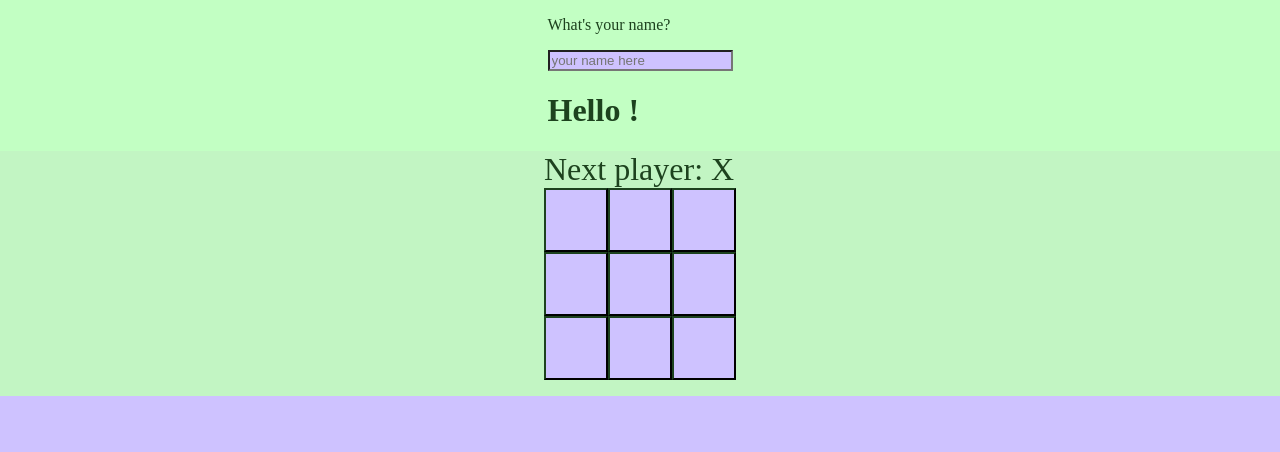
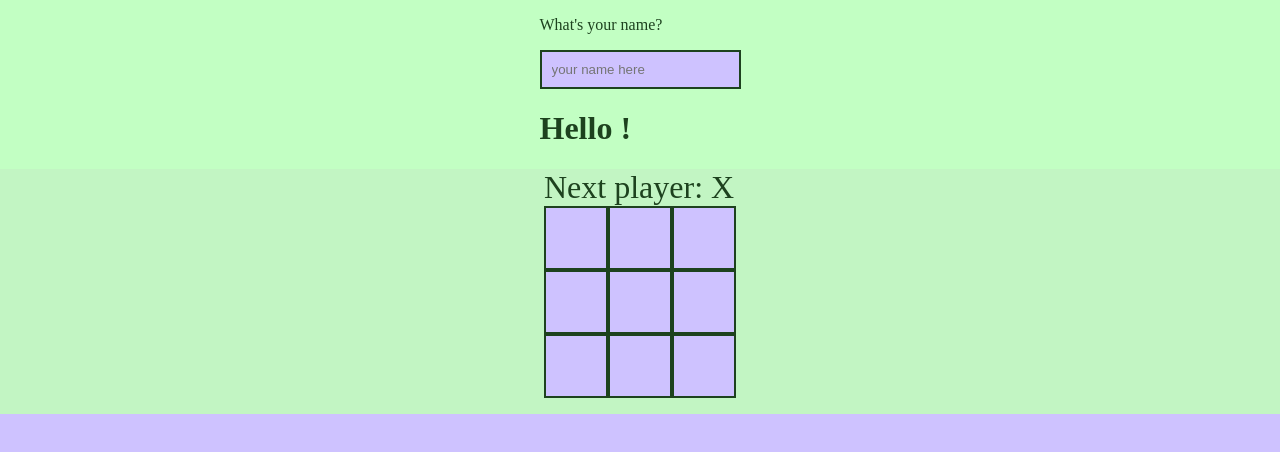
Before and after one commit to Sweet-Lunalotl/bootcamp, a React (Vite) app in the folder Aufgaben/reaktionstest/reaktionstest/: page / in a window 1280 px wide. Shown: the top 452 px of the page. Built offline with nearby package versions, Linux system fonts and the light colour scheme.

Commit message:
started todo list thingy

```diff
--- a/Aufgaben/reaktionstest/reaktionstest/src/App.css
+++ b/Aufgaben/reaktionstest/reaktionstest/src/App.css
@@ -6,6 +6,7 @@
     border-color: #1D421E;
     border-radius: 0;
     border-width: 2px;
+    border-style: solid;
     width: 2em;
     height: 2em;
     font-size: 2em;
--- a/Aufgaben/reaktionstest/reaktionstest/src/components/atoms/TextBox.tsx
+++ b/Aufgaben/reaktionstest/reaktionstest/src/components/atoms/TextBox.tsx
@@ -7,7 +7,7 @@ interface TextBoxProperties {
 
 function TextBox({setCurrentText, placeHolder}: TextBoxProperties) {
     return <>
-        <input
+        <input type="text"
             placeholder={placeHolder}
             onChange={(e) => setCurrentText(e.target.value)}
         />
--- a/Aufgaben/reaktionstest/reaktionstest/src/index.css
+++ b/Aufgaben/reaktionstest/reaktionstest/src/index.css
@@ -19,8 +19,18 @@ a:hover{
     color: #cec2ff;
 }
 
-input{
+input[type=text]{
     background-color: #cec2ff;
+    border-style: solid;
+    border-color: #1D421E;
+    padding: 10px;
+}
+/* Warum funktioniert das nicht :< */
+input[type=text]:focus{
+    border-style: solid;
+    border-radius: 0px;
+    border-color: #1D421E;
+
 }
 
 button{
```
Also changed, not shown: Aufgaben/reaktionstest/reaktionstest/src/components/atoms/AddItem.tsx (deleted, +0 -25 lines), Aufgaben/reaktionstest/reaktionstest/src/components/atoms/MyButton.tsx (added, +12 -0 lines).
